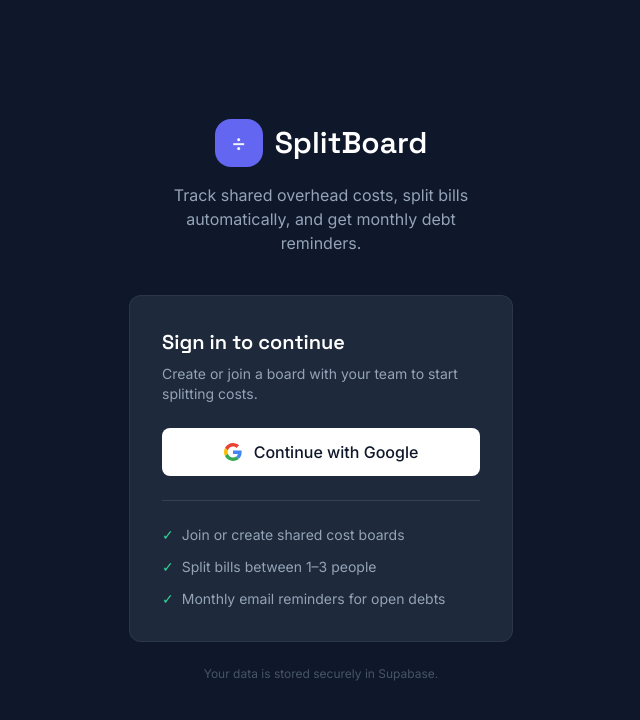
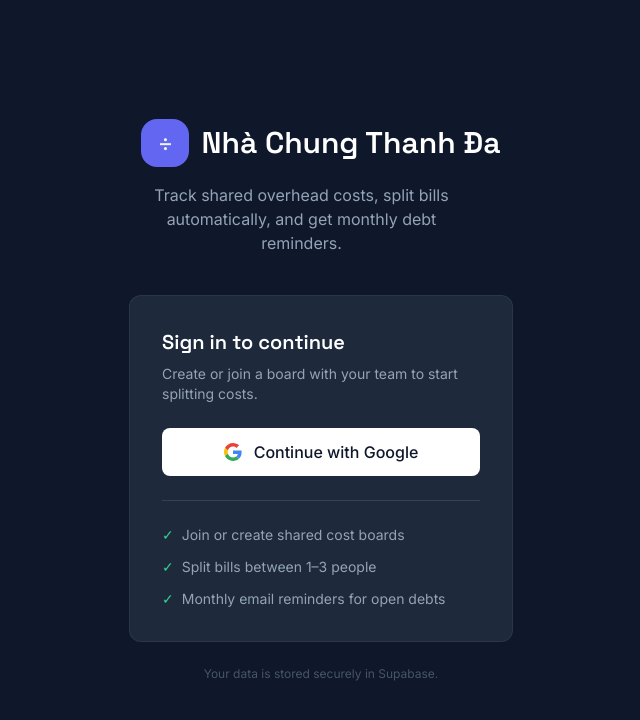
Before and after one commit to vinhdt01/splitboard, a React (Vite) app: page /login in a window 1280 px wide. Shown: the top 720 px of the page, without its empty margins (319-959 px from the left). Built offline with nearby package versions, Linux system fonts and the light colour scheme; no server answers.

Commit message:
Implement code changes to enhance functionality and improve performance

```diff
--- a/index.html
+++ b/index.html
@@ -2,9 +2,9 @@
 <html lang="en">
   <head>
     <meta charset="UTF-8" />
-    <link rel="icon" type="image/svg+xml" href="/favicon.svg" />
+    <link rel="icon" type="image/svg+xml" href="/photo.jpg" />
     <meta name="viewport" content="width=device-width, initial-scale=1.0" />
-    <title>splitboard</title>
+    <title>Nhà Chung Thanh Đa - Developed by Vinh</title>
   </head>
   <body>
     <div id="root"></div>
--- a/src/pages/BoardsPage.tsx
+++ b/src/pages/BoardsPage.tsx
@@ -93,7 +93,7 @@
         <div className="max-w-3xl mx-auto flex items-center justify-between">
           <div className="flex items-center gap-2">
             <div className="w-8 h-8 rounded-xl bg-indigo-500 flex items-center justify-center text-base">÷</div>
-            <span className="font-display font-semibold text-white">SplitBoard</span>
+            <span className="font-display font-semibold text-white">Nhà Chung Thanh Đa</span>
           </div>
           <div className="flex items-center gap-3">
             {avatarUrl
--- a/src/pages/LoginPage.tsx
+++ b/src/pages/LoginPage.tsx
@@ -18,7 +18,7 @@
           <div className="w-12 h-12 rounded-2xl bg-indigo-500 flex items-center justify-center text-2xl">
             ÷
           </div>
-          <h1 className="text-3xl font-display font-semibold text-white">SplitBoard</h1>
+          <h1 className="text-3xl font-display font-semibold text-white">Nhà Chung Thanh Đa</h1>
         </div>
         <p className="text-slate-400 text-base max-w-xs">
           Track shared overhead costs, split bills automatically, and get monthly debt reminders.
```
Also changed, not shown: public/photo.jpg (added), 1 other file (tests, documents, lock files or other folders).
